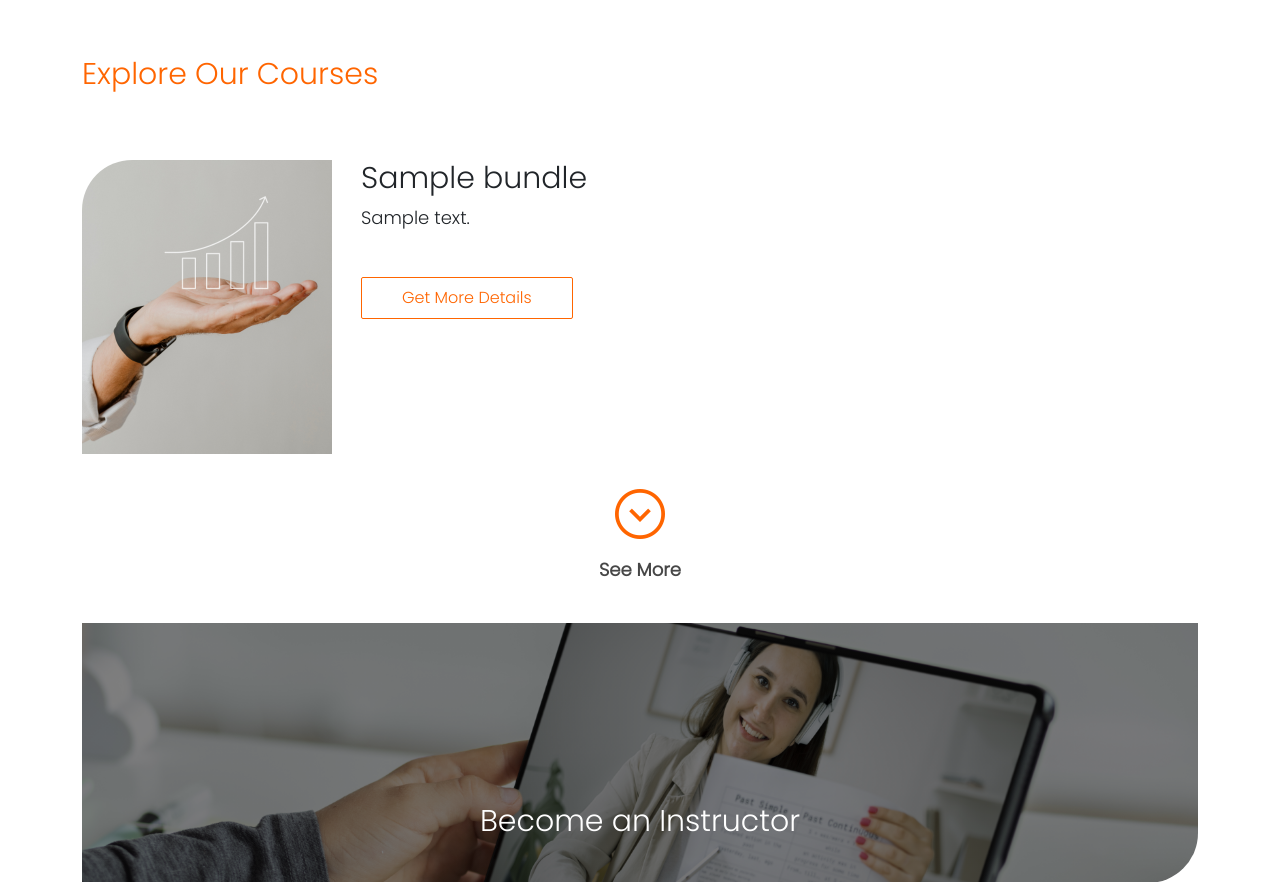
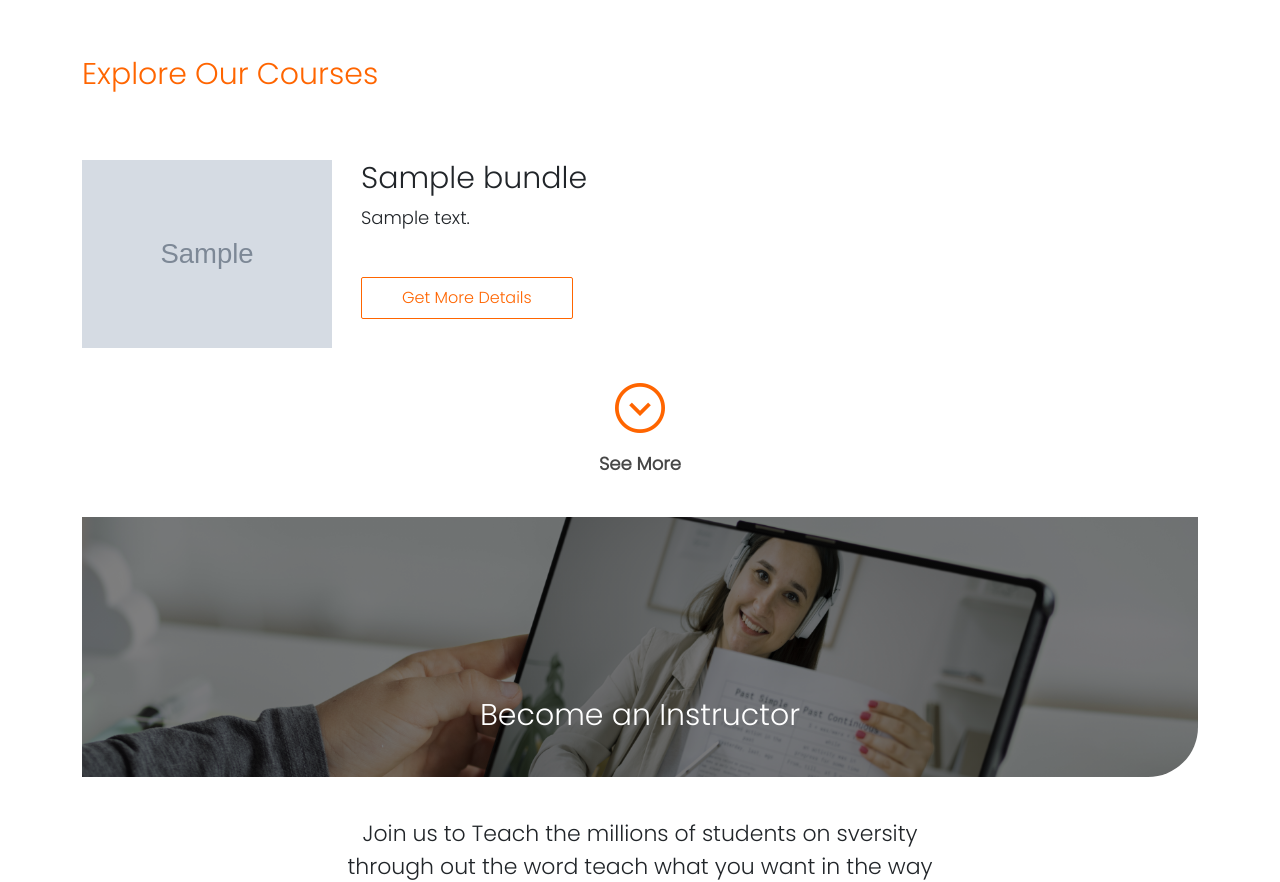
Before and after one commit to ApcosysTest/skillversity.com, a Django app: page / in a window 1280 px wide. Shown: the part 670-1552 px from the top of the page. Run offline with Django 4.2, Linux system fonts and the light colour scheme; tables that the repository leaves empty hold one stand-in row (values such as "Sample post"); grey boxes marked "Sample" are stand-in pictures; some libraries are stand-ins or nearby versions.

Commit message:
Update index.html

```diff
--- a/app/templates/index.html
+++ b/app/templates/index.html
@@ -38,7 +38,7 @@
             {% for b in bundle1 %}
             <div class="row g-0 text-left {% if forloop.counter|divisibleby:2 %}even{% else %}odd{% endif %}">
                 <div class="col-sm-6 col-md-5 col-lg-3 course-image">
-                    <img src="{% static 'image\Mask_Group_4.png' %}"  style="width: 250px; align-content: left;">
+                    <img src="{{ b.image.url }}"  style="width: 250px; align-content: left;">
                 </div>
                 <div class="col-sm-6 col-md-7 col-lg-9 course-text">
                     <h3>{{ b.name }}</h3>
```
